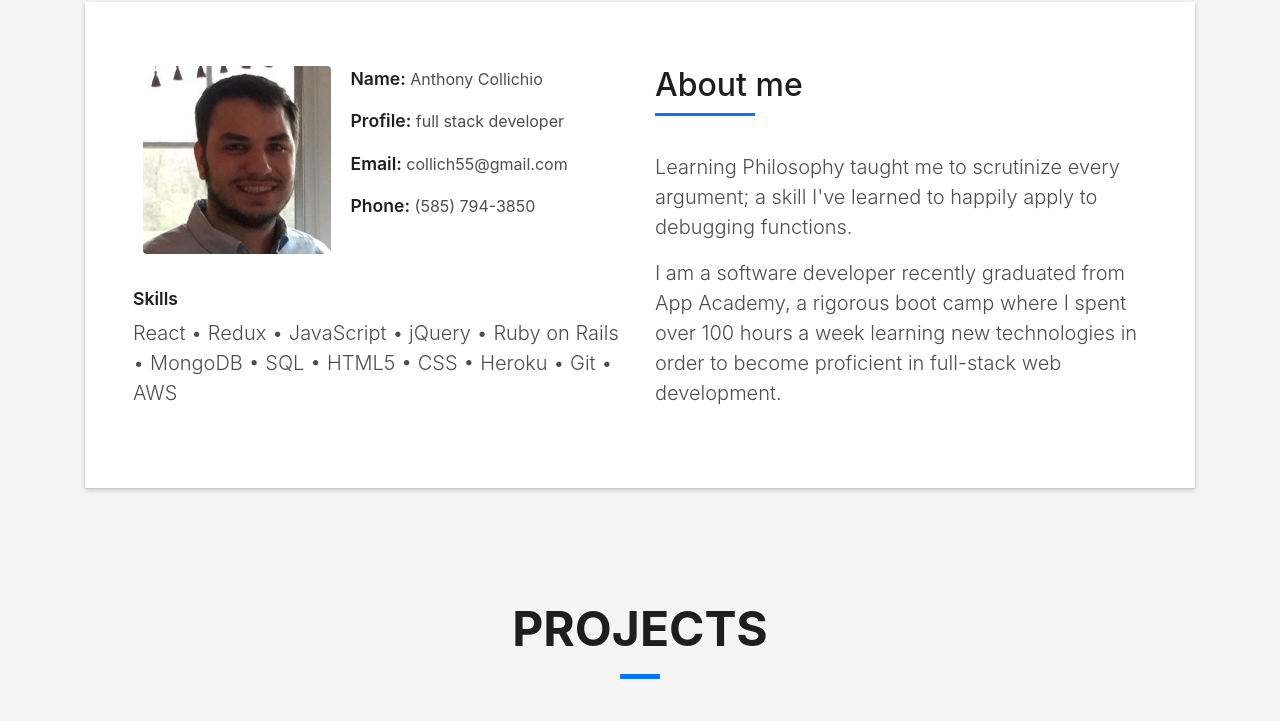
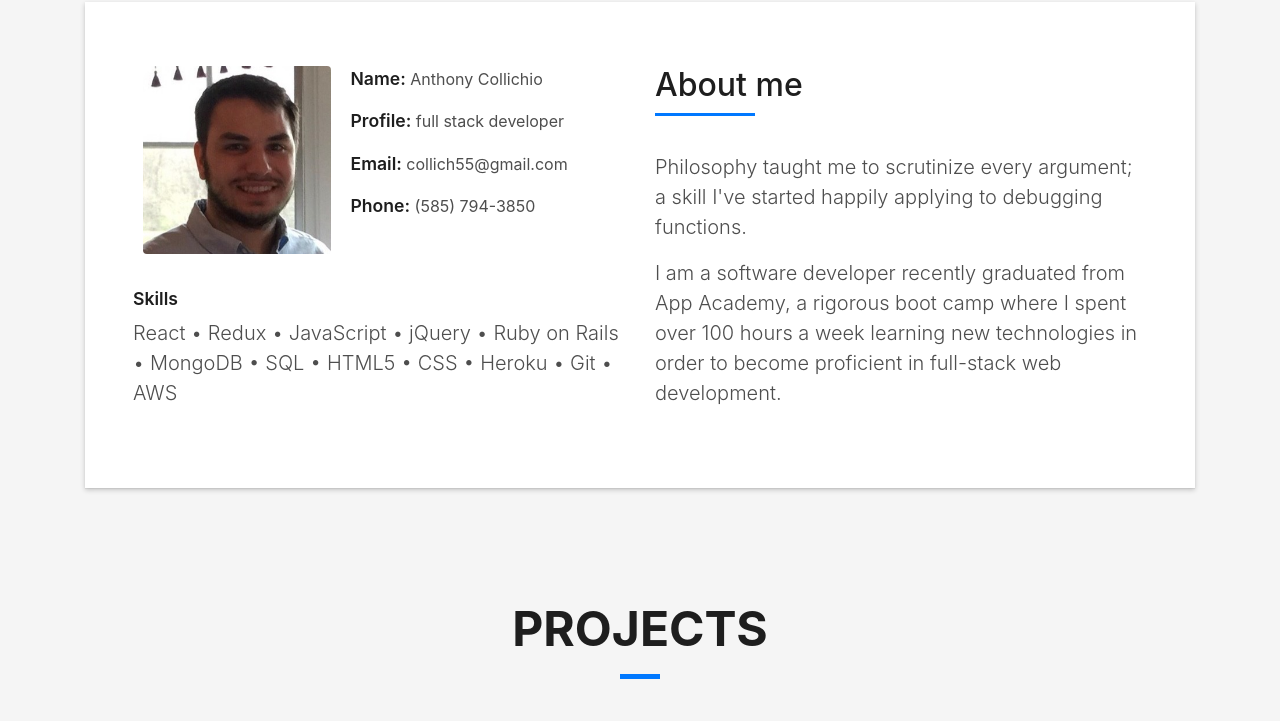
Before and after one commit to collich55/Anthony-Collichio.github.io, a plain HTML site: page index.html in a window 1280 px wide. Shown: the part 862-1583 px from the top of the page. Drawn offline with Linux system fonts and the light colour scheme; files whose address does not match are found by name.

Commit message:
another slight bio edit

```diff
--- a/index.html
+++ b/index.html
@@ -127,7 +127,7 @@
                     </h5>
                   </div>
                   <p class="lead">
-                    Learning Philosophy taught me to scrutinize every argument; a skill I've learned to happily apply to debugging
+                    Philosophy taught me to scrutinize every argument; a skill I've started happily applying to debugging
                     functions.
                   </p>
                   <!-- <p class="lead">
```
